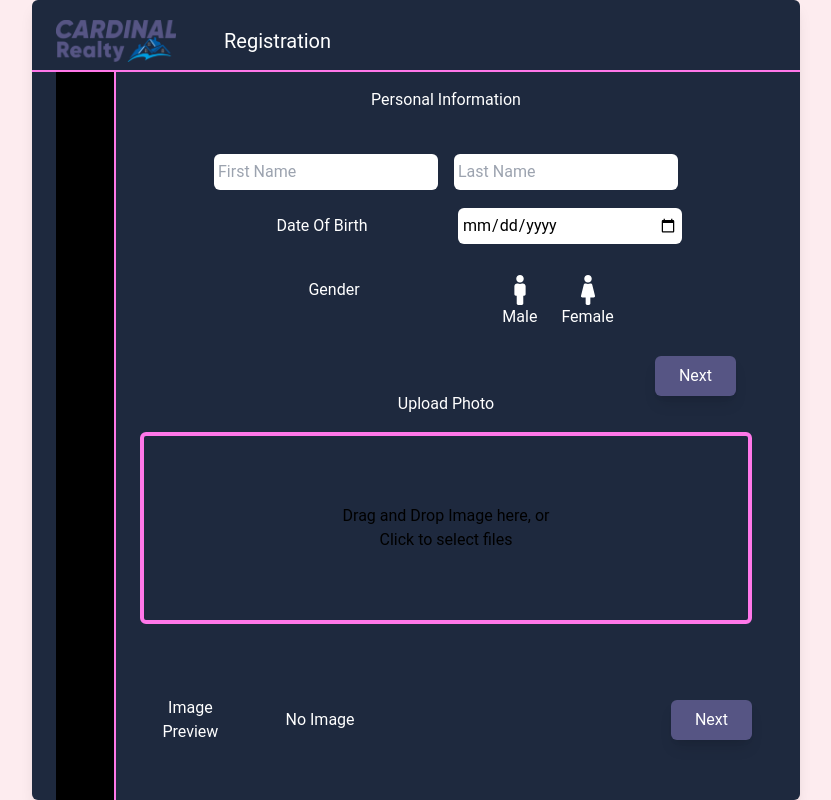
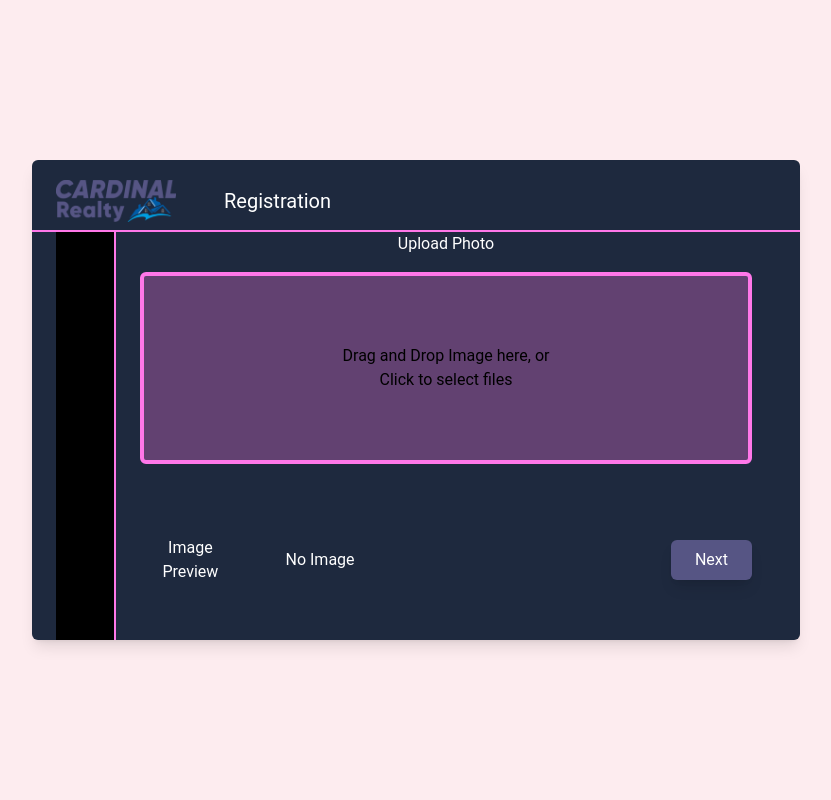
Before and after one commit to Blanco237/Cardinal-Realty, a React (Create React App) app in the folder client/: page / in a window 1280 px wide. Shown: the whole page, without its empty margins (224-1055 px from the left). Built offline with nearby package versions, Linux system fonts and the light colour scheme.

Commit message:
Configured DragnDrop styling

```diff
--- a/client/src/assets/styles/views/register.module.css
+++ b/client/src/assets/styles/views/register.module.css
@@ -0,0 +1,3 @@
+.formsection1 {
+display: none;
+}
--- a/client/tailwind.config.js
+++ b/client/tailwind.config.js
@@ -20,7 +20,9 @@ module.exports = {
       'bermuda': '#78dcca',
       'dark-faded' : 'rgb(0,0,0,0.3)',
       'blue' : '#74c0fc',
-      'pink' : '#6741d9'
+      'pink' : '#6741d9',
+      'bubble-gum-faded': 'rgba(255,119,233,0.3)',
+      'bermuda-faded': 'rgba(255,119,233,0.6)',
     }
   },
   plugins: [],
```
